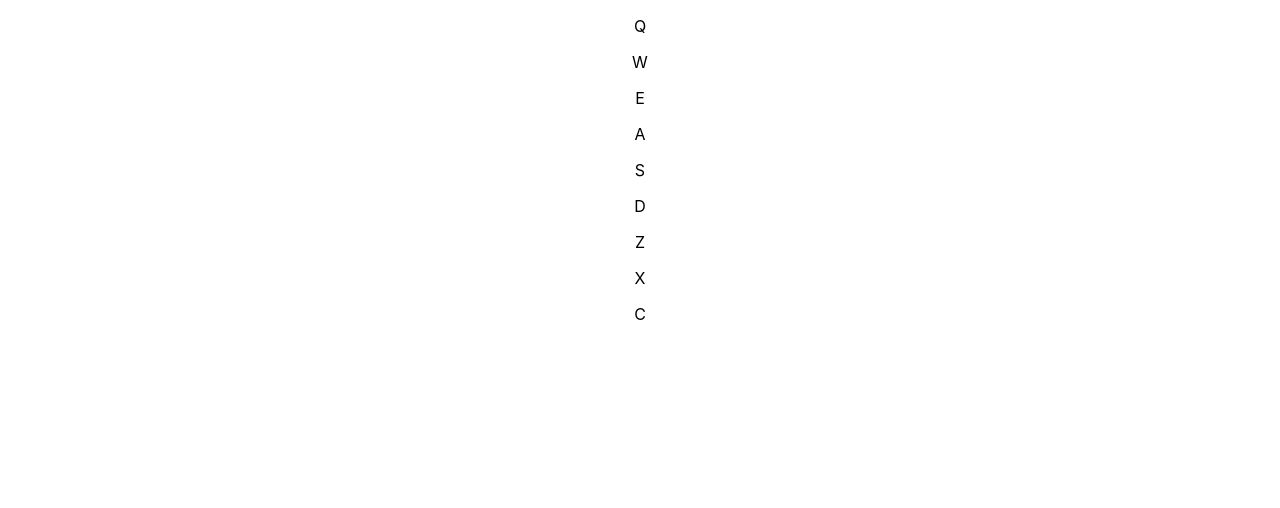
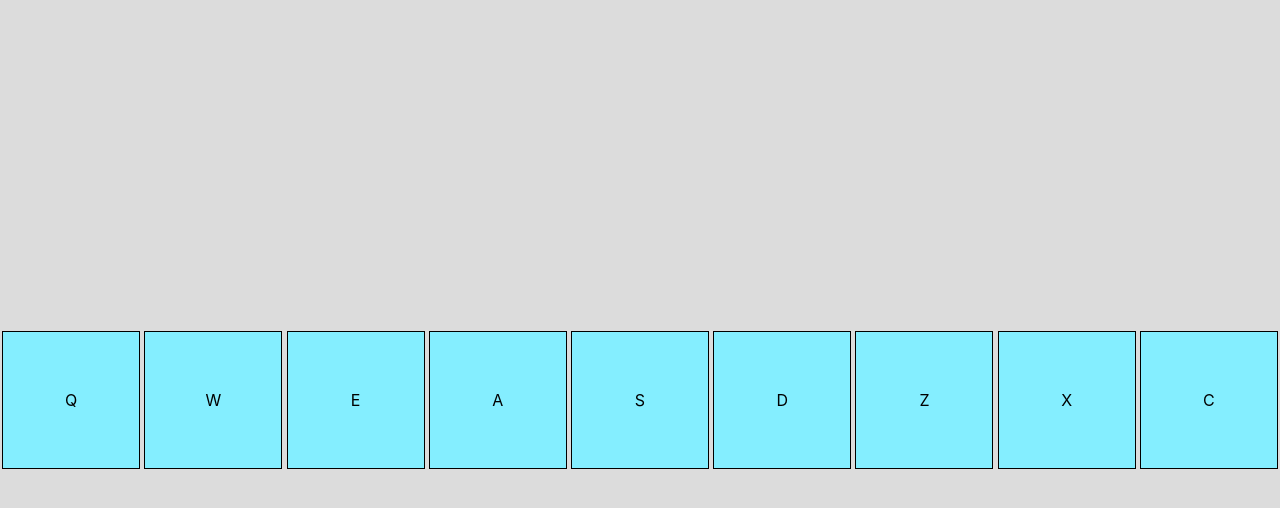
Before and after one commit to nataliecardot/beat-machine, a React (Create React App) app: page / in a window 1280 px wide. Shown: the top 508 px of the page. Built offline with nearby package versions, Linux system fonts and the light colour scheme.

Commit message:
Link audio element with method for playing sound

```diff
--- a/src/App.css
+++ b/src/App.css
@@ -1,3 +1,26 @@
-.App {
+.drum-machine {
+  background-color: #dcdcdc;
   text-align: center;
+  height: 100vh;
+  display: flex;
+  align-items: center;
 }
+
+.drum-pads {
+  height: 75vh;
+  width: 100vw;
+  display: flex;
+  justify-content: center;
+  align-items: center;
+}
+
+.drum-pad {
+  border: 1px solid black;
+  height: 17vh;
+  width: 17vh;
+  display: flex;
+  justify-content: center;
+  align-items: center;
+  margin: 0 auto;
+  background-color: #84eeff;
+}
--- a/src/App.js
+++ b/src/App.js
@@ -17,7 +17,8 @@ const sounds = [
 const App = () => {
 
   return (
-    <div className="App">
+    <div className="drum-machine">
+      <div className="drum-pads">
         {sounds.map(sound => (
           <DrumPad
             id={sound.id}
@@ -26,6 +27,7 @@ const App = () => {
           />
         ))}
       </div>
+    </div>
   );
 }
 
--- a/src/DrumPad.js
+++ b/src/DrumPad.js
@@ -3,10 +3,26 @@ import React from 'react';
 // Destructuring used to pass props (see https://www.youtube.com/watch?v=CFUysPqYC4Y)
 const DrumPad = ({ id, letter, src }) => {
 
+  let audio = React.createRef();
+
+  const handleClick = () => {
+    audio.current.play();
+    audio.current.currentTime = 0;
+  }
+
   return (
-    <div id={id}>
+    <div
+      className="drum-pad"
+      id={id}
+      onClick={handleClick}
+    >
       <p>{letter}</p>
-      <audio id={letter} src={src}></audio>
+      <audio
+        ref={audio}
+        id={letter}
+        src={src}
+      >
+      </audio>
     </div>
   );
 }
```
Lines whose indentation alone changed are shown as unchanged.
